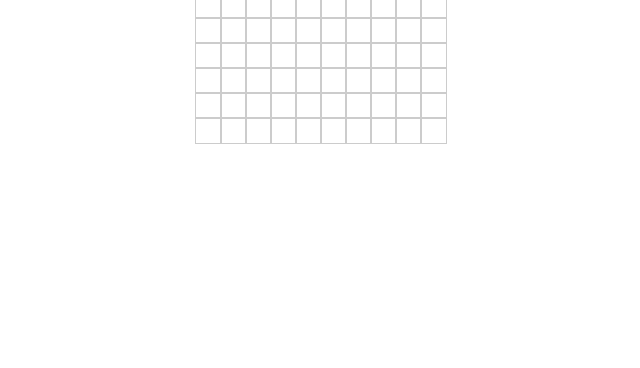
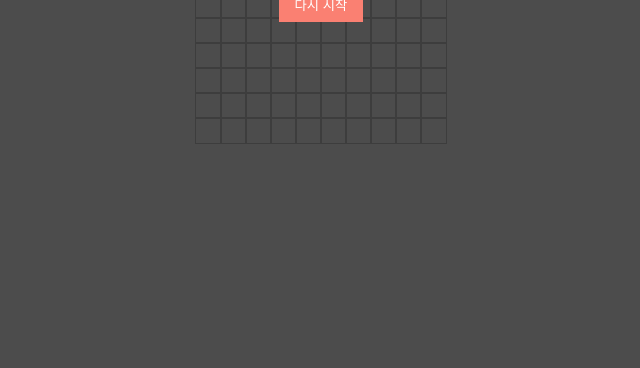
Before and after one commit to WooDaeHyun/Tetris-game-by-VanilaJS, a plain HTML site: page index.html in a window 1280 px wide. Shown: the part 432-800 px from the top of the page, without its empty margins (319-959 px from the left). Drawn offline with Linux system fonts and the light colour scheme.

Commit message:
feat : insert 'Game Over' text when block stacked every field

```diff
--- a/css/style.css
+++ b/css/style.css
@@ -10,6 +10,29 @@ ul {
 body {
   height: 100%;
   overflow: hidden;
+}
+
+.game-text {
+  display: flex;
+  justify-content: center;
+  align-items: center;
+  flex-direction:  column;
+  position: fixed;
+  width: 100%;
+  height: 100%;
+  background: rgba(0,0,0,0.7);
+  left: 0;
+  top: 0;
+  color: #fff;
+  font-size: 50px;
+}
+
+.game-text > button {
+  padding: 0.5rem 1rem;
+  color: #fff;
+  background: salmon;
+  border: none;
+  cursor: pointer;
 }
 
 .score {
--- a/index.html
+++ b/index.html
@@ -9,6 +9,10 @@
 </head>
 <body>
   <div class="wrapper">
+    <div class="game-text">
+        <span>게임종료!!</span>
+        <button>다시 시작</button>
+    </div>
     <div class="score">0</div>
     <div class="playground">
       <ul></ul>
--- a/js/tetris.js
+++ b/js/tetris.js
@@ -2,6 +2,8 @@ import BLOCKS from "./block.js"
 
 //DOM
 const playground = document.querySelector(".playground > ul");
+const gameText = document.querySelector(".game-text");
+const scoreDisplay = document.querySelector(".score");
 
 //Setting
 const GAME_ROWS = 20;
@@ -71,8 +73,12 @@ function renderBlocks(moveType = "") {
       target.classList.add(type, "moving")
     } else {
       tempMovingItem = { ...movingItem }
+      if(moveType === 'retry') {
+        clearInterval(downInterval);
+        showGameoverText();
+      }
       setTimeout(()=>{
-        renderBlocks();
+        renderBlocks('retry');
         if(moveType === "top") {
           seizeBlock();
         }
@@ -158,6 +164,10 @@ function dropBlock(){
   },10)
 }
 
+function showGameoverText() {
+  gameText.style.display = "flex";
+}
+
 // event handling
 document.addEventListener("keydown", e => {
   switch(e.keyCode) {
```
